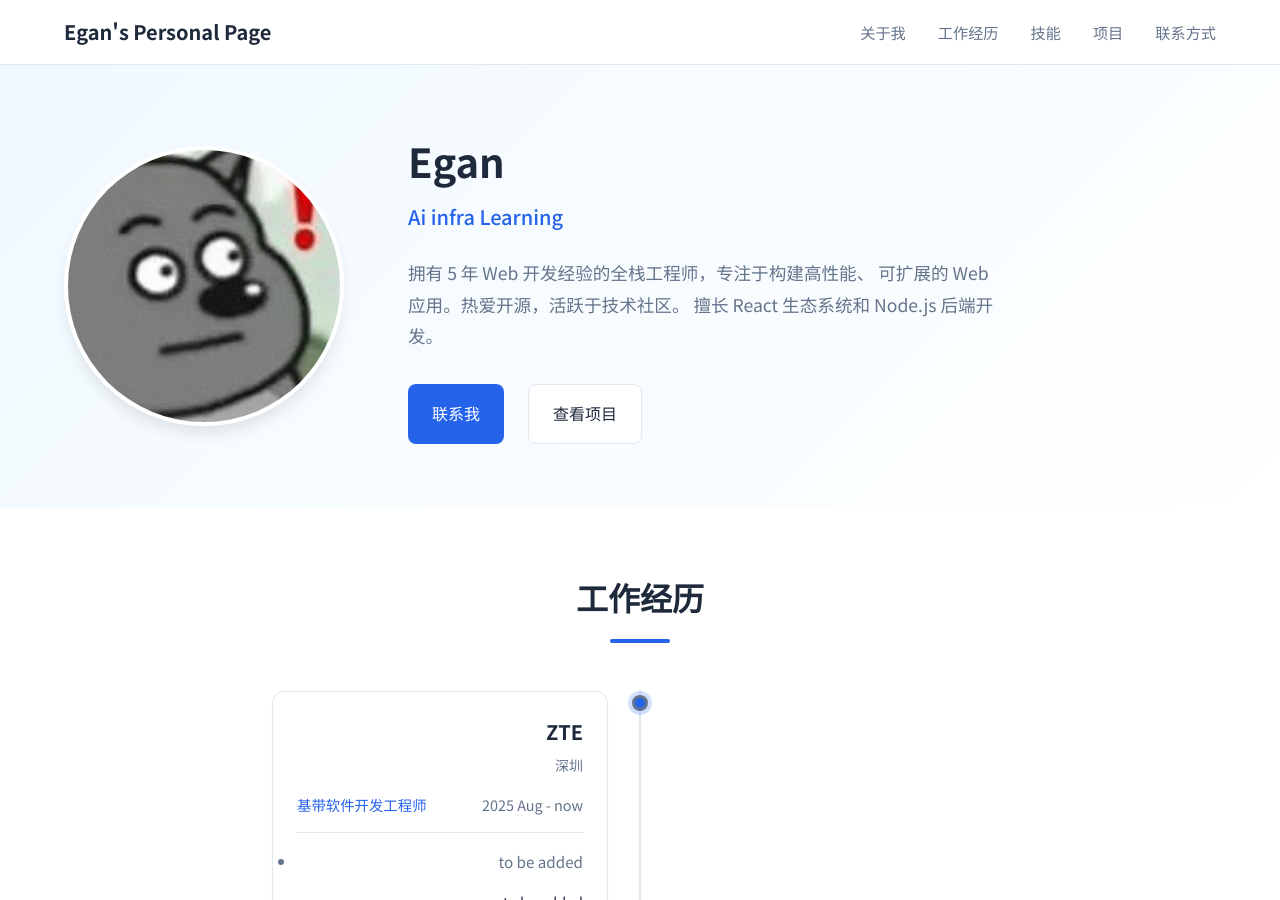
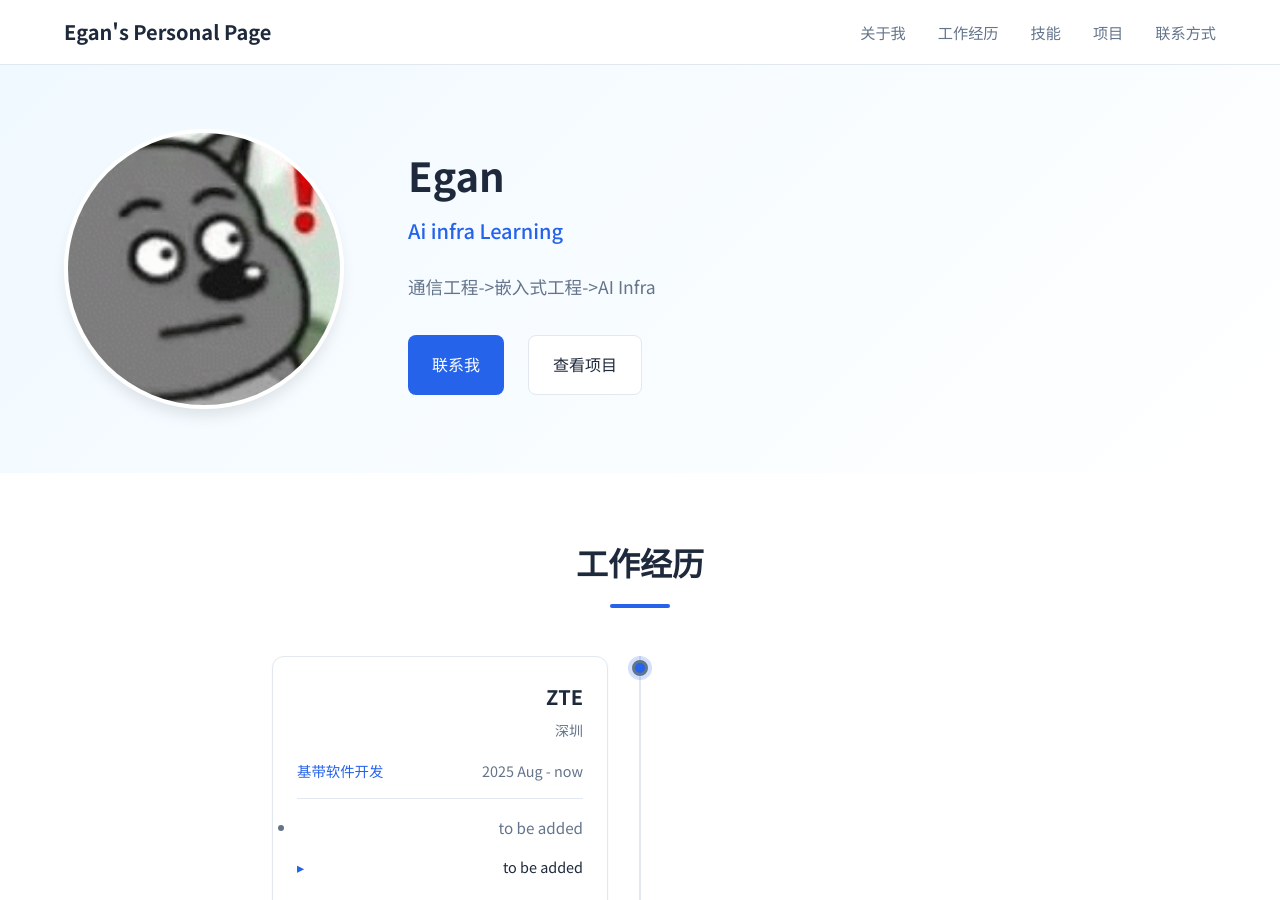
Before and after one commit to Lejun-Hu/Lejun-Hu.github.io, a Jekyll site: the page built from index.md, in a window 1280 px wide and 900 px high. Built offline with Jekyll 4.4.1, drawn with Linux system fonts in a browser that asks for light colours.

Commit message:
修改个人简介

```diff
--- a/_data/experience.yml
+++ b/_data/experience.yml
@@ -1,7 +1,7 @@
 # 工作经历列表（按时间倒序）
 jobs:
   - company: ZTE
-    position: 基带软件开发工程师
+    position: 基带软件开发
     location: 深圳
     start_date: 2025 Aug
     end_date: now
--- a/index.md
+++ b/index.md
@@ -28,9 +28,7 @@ description: Egan的详细个人简历，包含工作经历、技能专长和项
 
       <div class="profile-summary">
         <p>
-          拥有 5 年 Web 开发经验的全栈工程师，专注于构建高性能、
-          可扩展的 Web 应用。热爱开源，活跃于技术社区。
-          擅长 React 生态系统和 Node.js 后端开发。
+          通信工程->嵌入式工程->AI Infra
         </p>
       </div>
 
```
